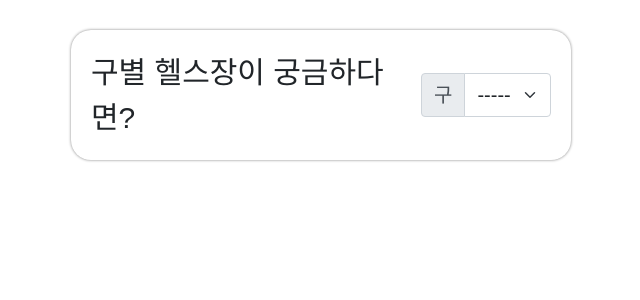
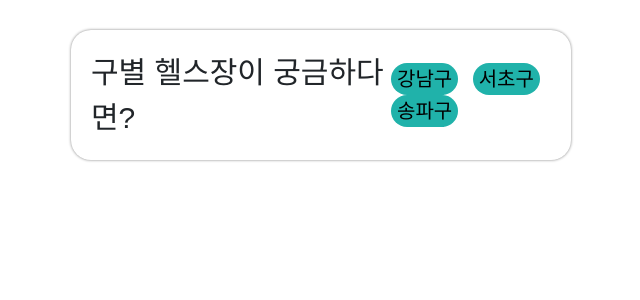
Before and after one commit to Jongleee/HangHae99_chap1_miniPJ, a Flask app: template templates/main.html in a window 1280 px wide. Shown: the part 80-380 px from the top of the page, without its empty margins (319-959 px from the left). Run offline with Flask 2, Linux system fonts and the light colour scheme; the template is opened without the code that fills it, so the values that code supplies are empty; some libraries are stand-ins or nearby versions; some web fonts are replaced.

Commit message:
btn 추가

```diff
--- a/static/css/main.css
+++ b/static/css/main.css
@@ -21,7 +21,7 @@
   margin-bottom: 0px !important;
 }
 .input-group.mb-3 {
-  max-width: 130px;
+  max-width: 160px;
 }
 .input-group:not(.has-validation) > .dropdown-toggle:nth-last-child(n + 3),
 .input-group:not(.has-validation)
@@ -56,3 +56,15 @@
 .card-text:last-child {
   font-size: 25px;
 }
+.selectBtn > button {
+  font-size: 20px;
+  background-color: lightseagreen;
+  color: black;
+  border: none;
+  margin-right: 10px;
+  border-radius: 20px;
+}
+.selectBtn > .sBtn.disabled {
+  background-color: gray;
+  color: white;
+}
--- a/templates/main.html
+++ b/templates/main.html
@@ -79,7 +79,7 @@
                   alert(response['msg']);
               },
           });
-        }
+      };
 
       function sign_out() {
           $.removeCookie('mytoken', {path: '/'});
@@ -98,6 +98,7 @@
                   console.log(test_num)
               },
           });
+      }
   </script>
 </head>
 <body>
@@ -124,19 +125,23 @@
 <div class="select-section">
   <span>구별 헬스장이 궁금하다면?</span>
   <div class="input-group mb-3">
-        <label class="input-group-text" for="inputGroupSelect01">구</label>
-        <select class="form-select" id="gunum_check" onclick="gunum()">
-            <option selected>-----</option>
-            <option value="1">강남구</option>
-            <option value="2">서초구</option>
-            <option value="3">송파구</option>
+    <div class="selectBtn">
+      <button class="sBtn" onclick="" id="btnGangnam">
+        강남구
+      </button>
+      <button class="sBtn" onclick="" id="btnSeocho">
+        서초구
+      </button>
+      <button class="sBtn" onclick="" id="btnSongpa">
+        송파구
+      </button>
+    </div>
     </select>
   </div>
 </div>
 
 <div class="wrap">
   <div class="card-columns">
-
     {% for gym in gym_card %}
       <div class="card">
         <img src="" class="card-img-top"/>
@@ -148,7 +153,6 @@
         </div>
       </div>
     {% endfor %}
-
   </div>
 </div>
 </body>
```
Lines whose indentation alone changed are shown as unchanged.
